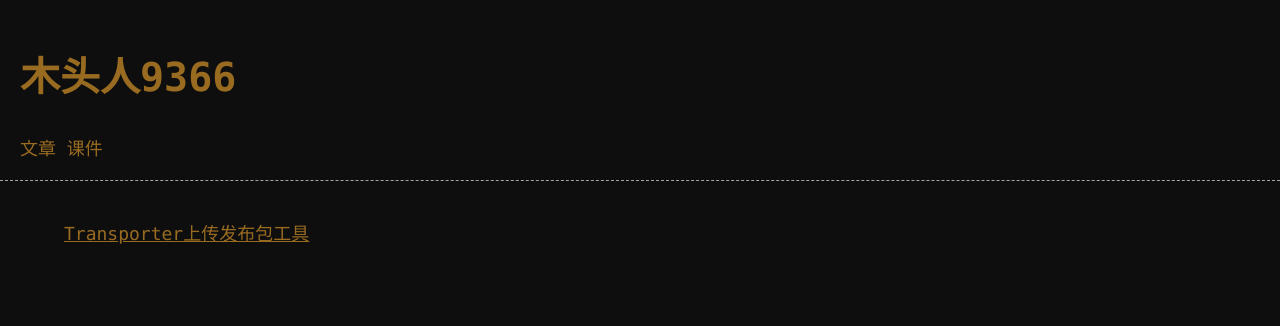
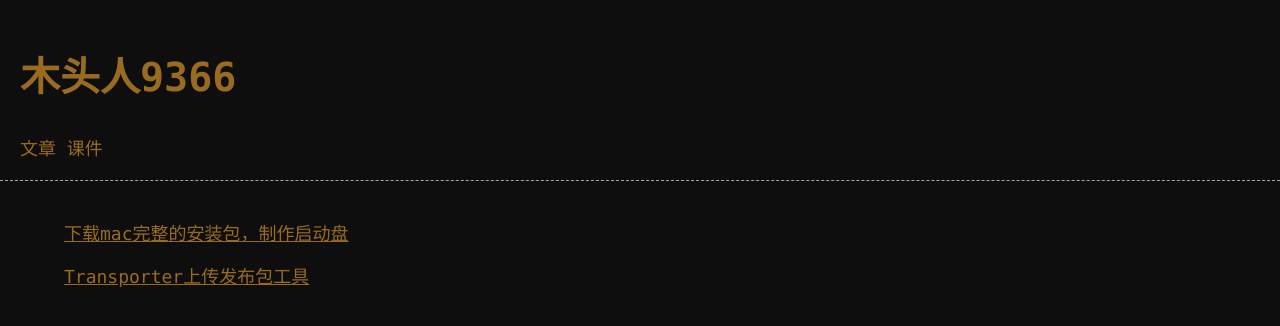
Before and after one commit to wood9366/wood9366.github.io, a Jekyll site: the page built from index.html, in a window 1280 px wide. Shown: the top 326 px of the page. Built offline with Jekyll 4.4.1, drawn with Linux system fonts in a browser that asks for light colours.

Commit message:
添加下载mac完整安装包的文章

````diff
--- /dev/null
+++ b/_posts/2019-12-23-download-mac-full-installer.md
@@ -0,0 +1,16 @@
+---
+layout: post
+title: 下载mac完整的安装包，制作启动盘
+tag: mac installer startup
+category: mac
+---
+# 下载mac完整的安装包，制作启动盘
+mac电脑可以用下边的命令来下载完整的mac安装包，`10.15.2`可以换成需求的版本，但有些版本可能不存在。
+```bash
+softwareupdate -d --fetch-full-installer --full-installer-version 10.15.2
+```
+
+制作mac的启动安装盘，`/Volumes/Catalina`是插入U盘的位置
+```bash
+sudo /Applications/Install\ macOS\ Catalina.app/Contents/Resources/createinstallmedia --volume /Volumes/Catalina
+```
--- a/index.html
+++ b/index.html
@@ -3,5 +3,5 @@ layout: default
 ---
 
 {% for post in site.posts %}
-<a href="{{ post.url }}">{{ post.title }}</a>
+<p><a href="{{ post.url }}">{{ post.title }}</a></p>
 {% endfor %}
````
